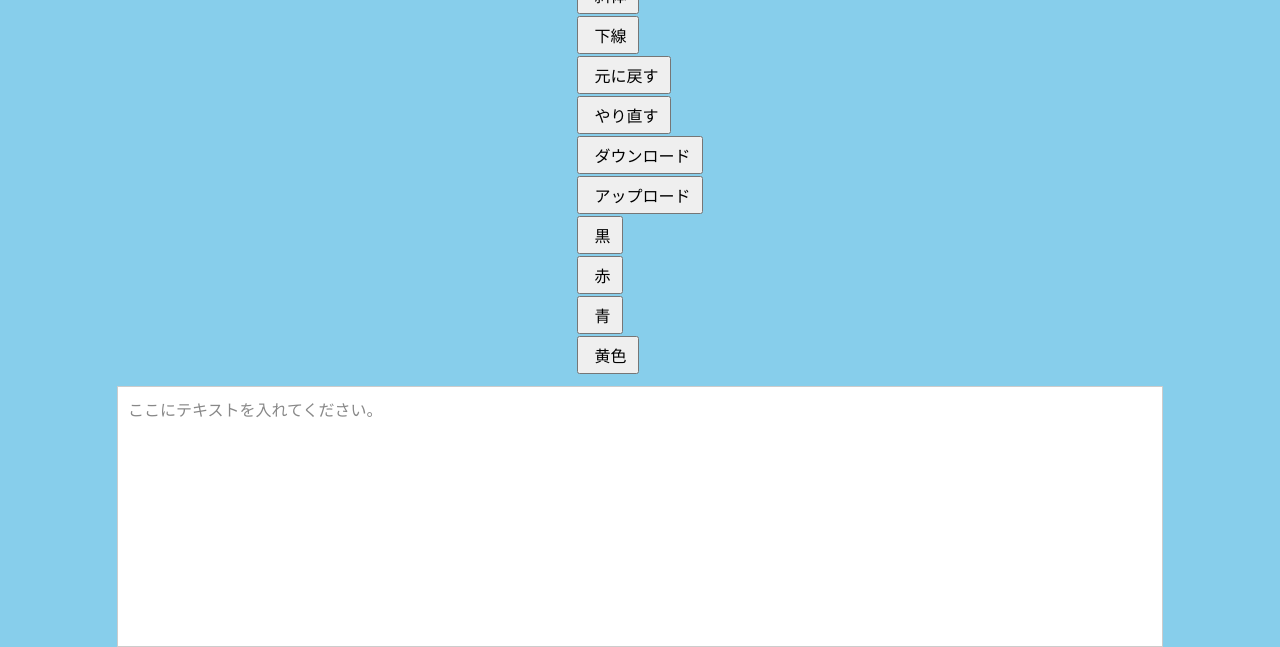
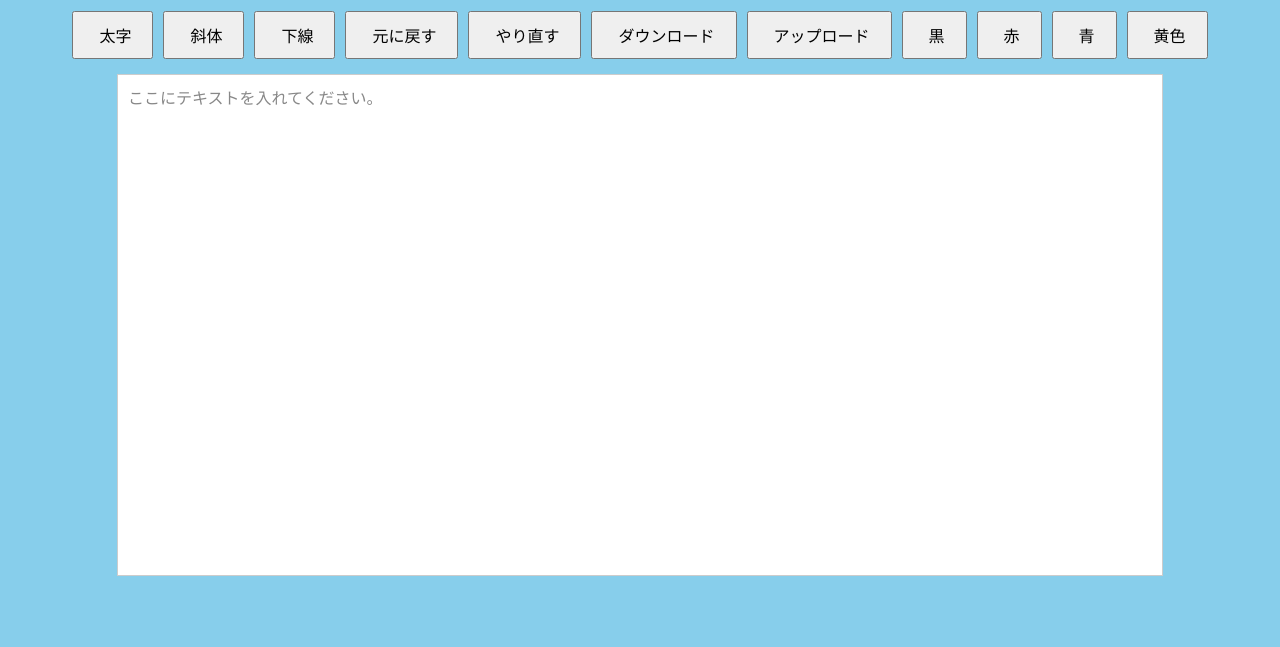
Before and after one commit to Wataamee777/Editor, a plain HTML site: page index.html in a window 1280 px wide. Shown: the part 153-800 px from the top of the page. Drawn offline with Linux system fonts and the light colour scheme.

Commit message:
Update index.html

```diff
--- a/index.html
+++ b/index.html
@@ -25,7 +25,21 @@
       color: #333;
     }
     #toolbar {
+      display: flex; /* 横並びにする */
+      flex-wrap: wrap; /* 画面幅に応じて折り返す */
+      justify-content: center;
       margin-bottom: 10px;
+    }
+    button {
+      margin: 5px;
+      padding: 10px 20px;
+      font-size: 16px;
+      cursor: pointer;
+      display: flex;
+      align-items: center;
+    }
+    button i {
+      margin-right: 5px; /* アイコンとテキストの間に余白 */
     }
     #editor {
       width: 80%;
@@ -39,17 +53,6 @@
     }
     #editor.placeholder {
       color: #888;
-    }
-    button {
-      margin: 2px;
-      padding: 5px 10px;
-      font-size: 16px;
-      cursor: pointer;
-      display: flex;
-      align-items: center;
-    }
-    button i {
-      margin-right: 5px; /* アイコンとテキストの間に余白 */
     }
   </style>
 </head>
```
